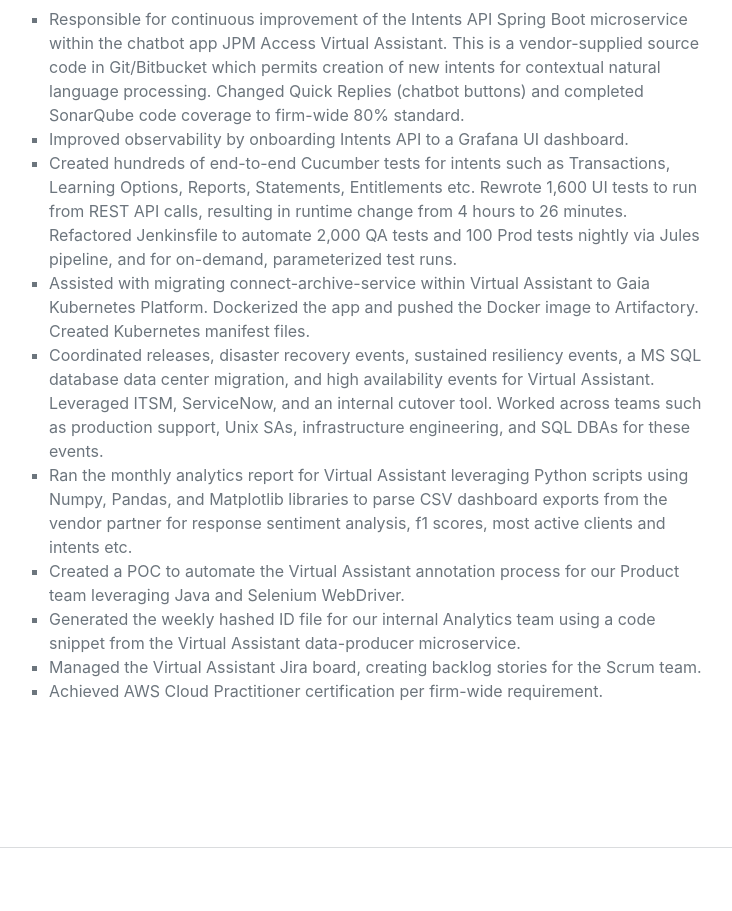
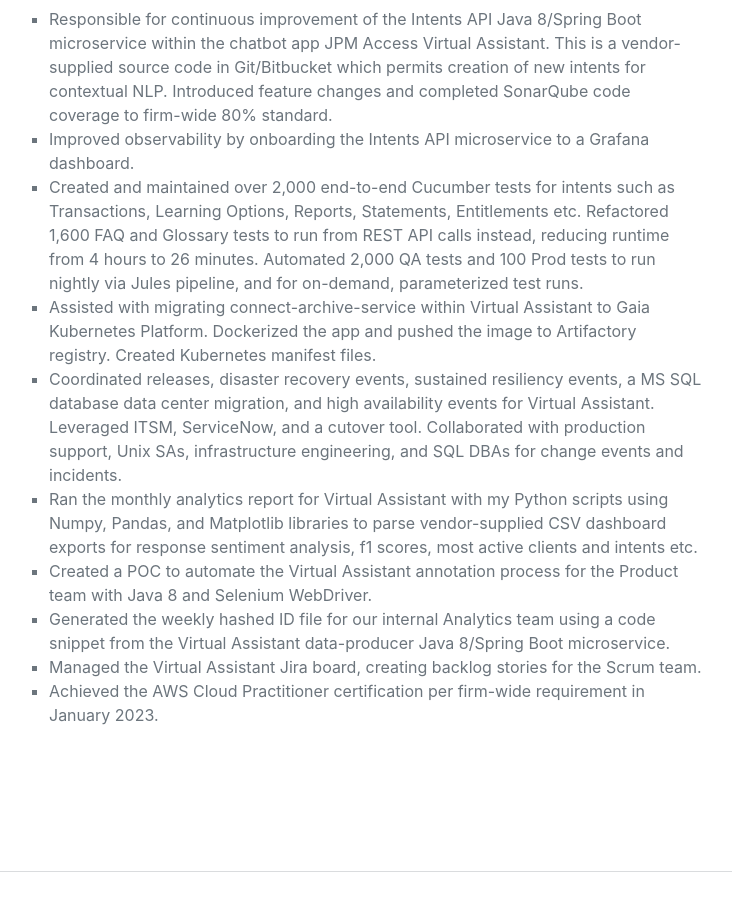
Before and after one commit to janbalangue/resume, a plain HTML site: page index.html in a window 1280 px wide. Shown: the part 1080-1991 px from the top of the page, without its empty margins (303-1035 px from the left). Drawn offline with nearby package versions, Linux system fonts and the light colour scheme; a web font is replaced by a local one.

Commit message:
edit text

```diff
--- a/index.html
+++ b/index.html
@@ -65,16 +65,16 @@
                             <h3 class="mb-0">Software Engineer</h3>
                             <div class="subheading mb-3">J.P. Morgan Chase & Co.</div>
                             <ul>
-                                <li>Responsible for continuous improvement of the Intents API Spring Boot microservice within the chatbot app JPM Access Virtual Assistant. This is a vendor-supplied source code in Git/Bitbucket which permits creation of new intents for contextual natural language processing. Changed Quick Replies (chatbot buttons) and completed SonarQube code coverage to firm-wide 80% standard.</li>
-                                <li>Improved observability by onboarding Intents API to a Grafana UI dashboard.</li>
-                                <li>Created hundreds of end-to-end Cucumber tests for intents such as Transactions, Learning Options, Reports, Statements, Entitlements etc. Rewrote 1,600 UI tests to run from REST API calls, resulting in runtime change from 4 hours to 26 minutes. Refactored Jenkinsfile to automate 2,000 QA tests and 100 Prod tests nightly via Jules pipeline, and for on-demand, parameterized test runs.</li>
-                                <li>Assisted with migrating connect-archive-service within Virtual Assistant to Gaia Kubernetes Platform. Dockerized the app and pushed the Docker image to Artifactory. Created Kubernetes manifest files.</li>
-                                <li>Coordinated releases, disaster recovery events, sustained resiliency events, a MS SQL database data center migration, and high availability events for Virtual Assistant. Leveraged ITSM, ServiceNow, and an internal cutover tool. Worked across teams such as production support, Unix SAs, infrastructure engineering, and SQL DBAs for these events.</li>
-                                <li>Ran the monthly analytics report for Virtual Assistant leveraging Python scripts using Numpy, Pandas, and Matplotlib libraries to parse CSV dashboard exports from the vendor partner for response sentiment analysis, f1 scores, most active clients and intents etc.</li>
-                                <li>Created a POC to automate the Virtual Assistant annotation process for our Product team leveraging Java and Selenium WebDriver.</li>
-                                <li>Generated the weekly hashed ID file for our internal Analytics team using a code snippet from the Virtual Assistant data-producer microservice.</li>
+                                <li>Responsible for continuous improvement of the Intents API Java 8/Spring Boot microservice within the chatbot app JPM Access Virtual Assistant. This is a vendor-supplied source code in Git/Bitbucket which permits creation of new intents for contextual NLP. Introduced feature changes and completed SonarQube code coverage to firm-wide 80% standard.</li>
+                                <li>Improved observability by onboarding the Intents API microservice to a Grafana dashboard.</li>
+                                <li>Created and maintained over 2,000 end-to-end Cucumber tests for intents such as Transactions, Learning Options, Reports, Statements, Entitlements etc. Refactored 1,600 FAQ and Glossary tests to run from REST API calls instead, reducing runtime from 4 hours to 26 minutes. Automated 2,000 QA tests and 100 Prod tests to run nightly via Jules pipeline, and for on-demand, parameterized test runs.</li>
+                                <li>Assisted with migrating connect-archive-service within Virtual Assistant to Gaia Kubernetes Platform. Dockerized the app and pushed the image to Artifactory registry. Created Kubernetes manifest files.</li>
+                                <li>Coordinated releases, disaster recovery events, sustained resiliency events, a MS SQL database data center migration, and high availability events for Virtual Assistant. Leveraged ITSM, ServiceNow, and a cutover tool. Collaborated with production support, Unix SAs, infrastructure engineering, and SQL DBAs for change events and incidents.</li>
+                                <li>Ran the monthly analytics report for Virtual Assistant with my Python scripts using Numpy, Pandas, and Matplotlib libraries to parse vendor-supplied CSV dashboard exports for response sentiment analysis, f1 scores, most active clients and intents etc.</li>
+                                <li>Created a POC to automate the Virtual Assistant annotation process for the Product team with Java 8 and Selenium WebDriver.</li>
+                                <li>Generated the weekly hashed ID file for our internal Analytics team using a code snippet from the Virtual Assistant data-producer Java 8/Spring Boot microservice.</li>
                                 <li>Managed the Virtual Assistant Jira board, creating backlog stories for the Scrum team.</li>
-                                <li>Achieved AWS Cloud Practitioner certification per firm-wide requirement.</li>
+                                <li>Achieved the AWS Cloud Practitioner certification per firm-wide requirement in January 2023.</li>
                             </ul>
                         </div>
                         <div class="flex-shrink-0"><span class="text-primary">November 2018 - March 2023</span></div>
```
